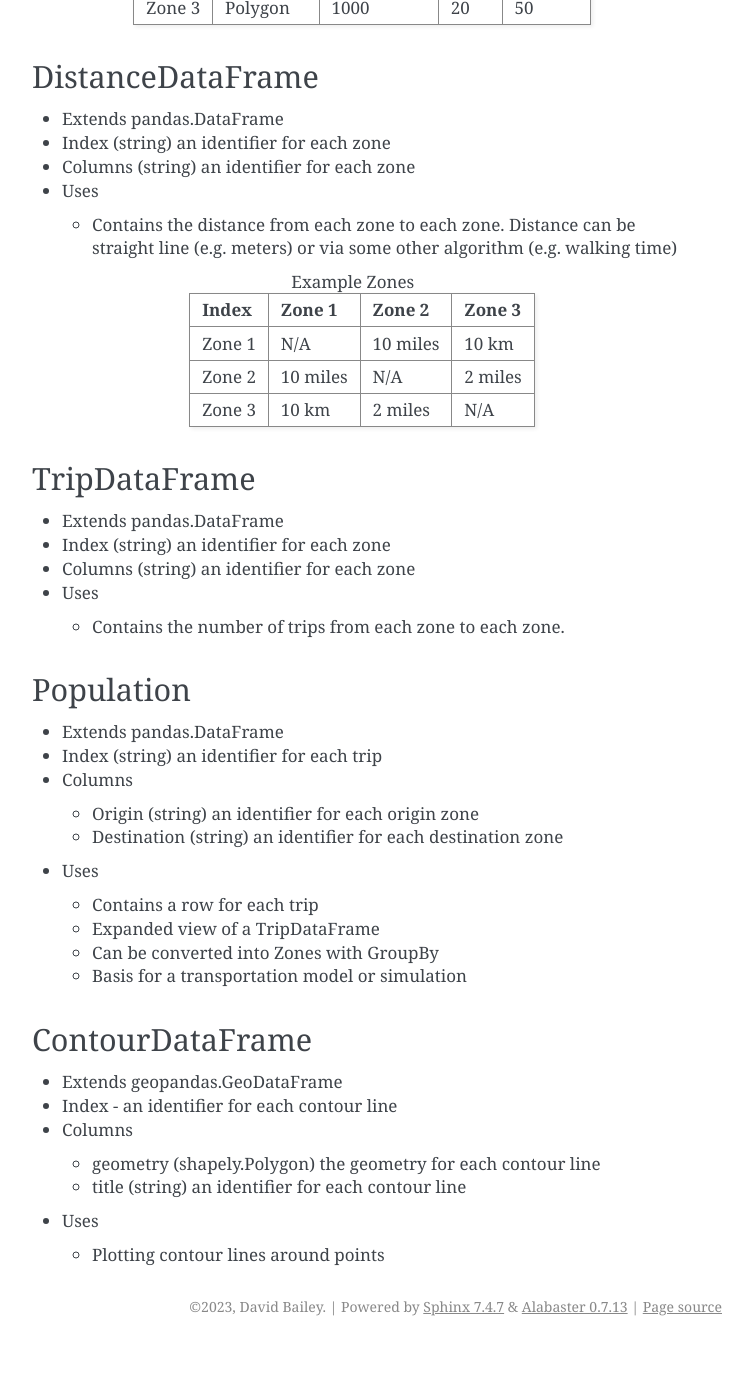
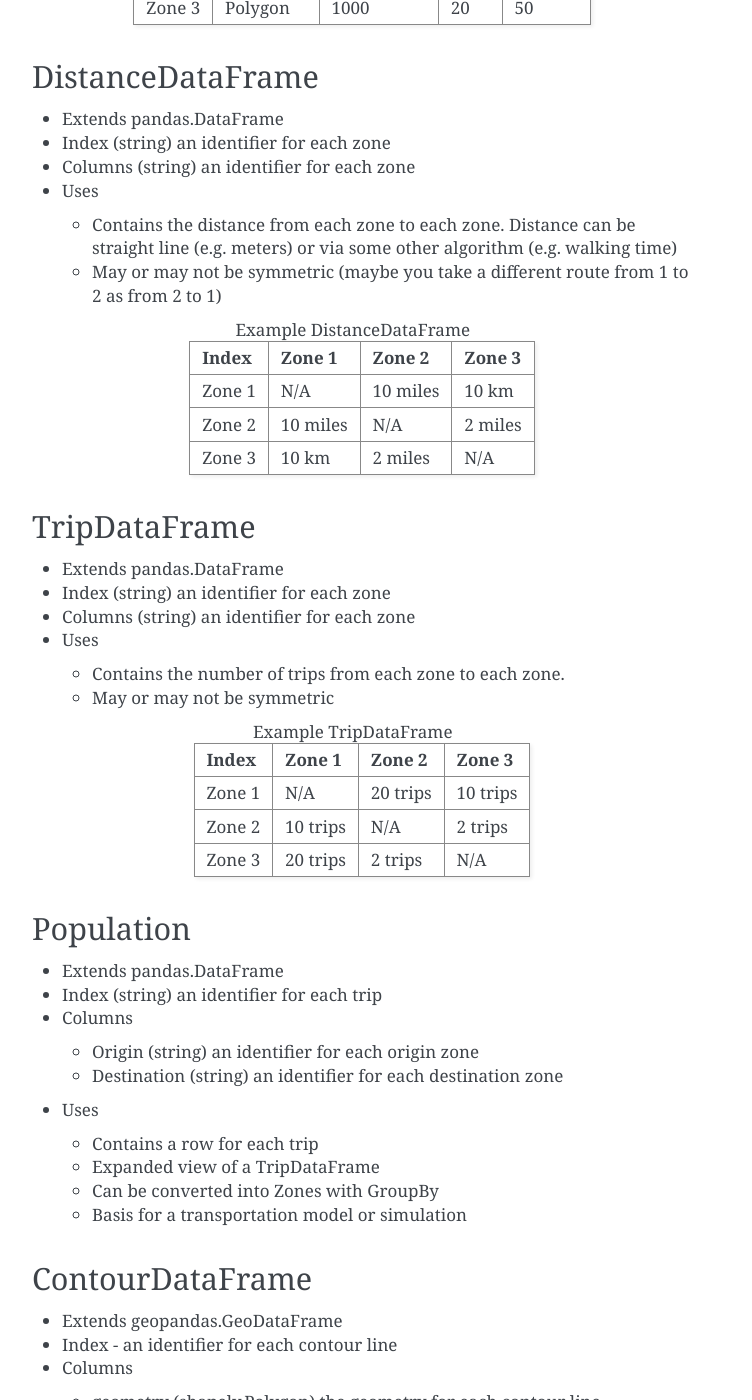
Before and after one commit to davidbailey/dpd, a Sphinx documentation site: the page built from docs/modeling_classes.rst, in a window 1280 px wide and 1400 px high, scrolled down 673 px. Shown: the whole window, without its empty margins (388-1140 px from the left). Built offline with Sphinx 7.4.7, drawn with Linux system fonts in a browser that asks for light colours; pages that are not in the unit, such as notebooks, are missing from menus; the version number is read from the project's files by our own code; before the commit the page ends 2019 px from its top, so only the background shows below that.

Commit message:
Update modeling_classes.rst

```diff
--- a/docs/modeling_classes.rst
+++ b/docs/modeling_classes.rst
@@ -35,8 +35,9 @@ DistanceDataFrame
 * Uses
 
   * Contains the distance from each zone to each zone. Distance can be straight line (e.g. meters) or via some other algorithm (e.g. walking time)
+  * May or may not be symmetric (maybe you take a different route from 1 to 2 as from 2 to 1)
 
-.. csv-table:: Example Zones
+.. csv-table:: Example DistanceDataFrame
    :header: "Index", "Zone 1", "Zone 2", "Zone 3"
 
    "Zone 1", "N/A", "10 miles", "10 km"
@@ -52,6 +53,14 @@ TripDataFrame
 * Uses
 
   * Contains the number of trips from each zone to each zone.
+  * May or may not be symmetric
+
+.. csv-table:: Example TripDataFrame
+   :header: "Index", "Zone 1", "Zone 2", "Zone 3"
+
+   "Zone 1", "N/A", "20 trips", "10 trips"
+   "Zone 2", "10 trips", "N/A", "2 trips"
+   "Zone 3", "20 trips", "2 trips", "N/A"
 
 Population
 -----------
```
